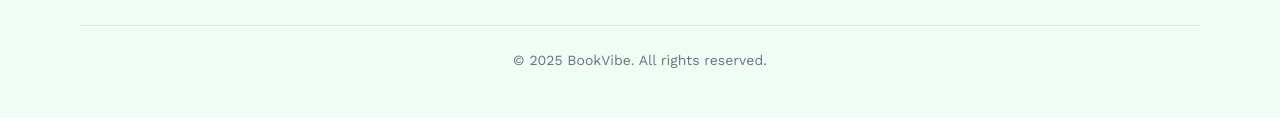
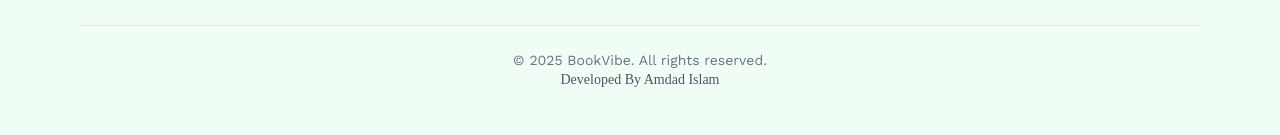
Before and after one commit to amdadislam01/book-vibe-store, a React (Vite) app: page / in a window 1280 px wide. Shown: the part 2333-2468 px from the top of the page. Built offline with nearby package versions, Linux system fonts and the light colour scheme; a web font is replaced by a local one.

Commit message:
book store complate

```diff
--- a/src/components/Footer/Footer.jsx
+++ b/src/components/Footer/Footer.jsx
@@ -49,6 +49,7 @@
             {/* Bottom */}
             <div className="border-t border-gray-200 mt-10 pt-6 text-center font-work text-gray-500 text-sm">
                 © {new Date().getFullYear()} BookVibe. All rights reserved.
+                <p className='text-gray-600 text-center'>Developed By Amdad Islam</p>
             </div>
         </footer>
 
```
